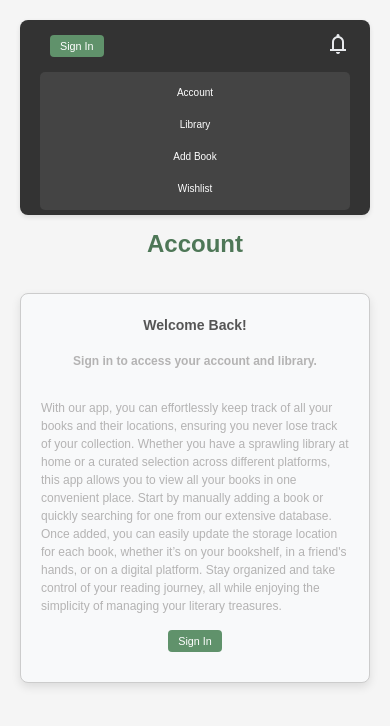
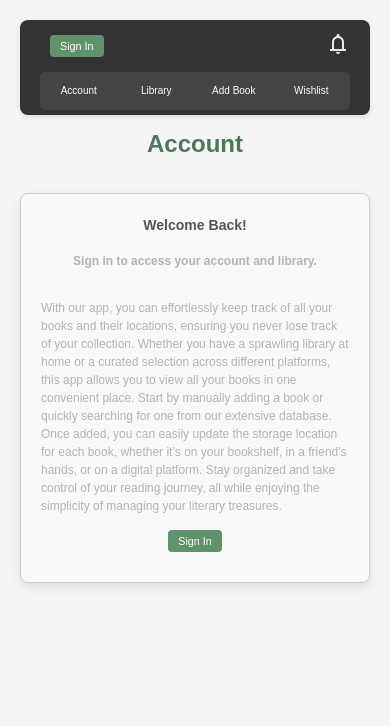
Before and after one commit to MandiSolone/book_tracker, a React (Create React App) app in the folder src/client/: page / in a window 390 px wide. Shown: the top 726 px of the page. Built offline with nearby package versions, Linux system fonts and the light colour scheme; no server answers.

Commit message:
library item css

```diff
--- a/src/client/src/components/BookList.module.css
+++ b/src/client/src/components/BookList.module.css
@@ -6,7 +6,8 @@
   display: flex;
   flex-wrap: wrap; /* Allows items to wrap onto the next line */
   min-width: 300px; /* Minimum width for the container */
-  overflow-x: auto; /* Allow horizontal scrolling if items overflow */
+  overflow: hidden; /* Prevents overflow */
+  justify-content: center; /* Center items horizontally */
 }
 
 .header {
@@ -19,7 +20,7 @@
 .list {
   display: flex; /* Use flexbox for alignment */
   flex-wrap: wrap; /* Allow items to wrap onto the next line */
-  justify-content: flex-start; /* Align items to the start */
+  justify-content: center; /* Center items horizontally */
   margin: 0;
   padding: 0;
   list-style: none; /* Remove default list styling */
@@ -29,13 +30,14 @@
   display: flex; /* Use flexbox for item layout */
   flex-direction: row; /* Align items side by side */
   align-items: center; /* Center items vertically */
-  flex: 1 1 calc(30% - 15px);
-  margin: 5px;
+  flex: 1 1 calc(30% - 10px);
+  margin: 3px;
   box-shadow: 0 2px 5px rgba(0, 0, 0, 0.1);
   border-radius: 5px;
   padding: 10px;
   background: #fffafa;
   transition: transform 0.2s; /* Hover effect */
+  box-sizing: border-box; /* Include padding and border in width */
 }
 
 .item:hover {
@@ -43,8 +45,6 @@
 }
 
 .image {
-  /* width: 128px;
-  height: 193px;  */
   width: 50px; /* Reduced size for better fit */
   height: 75px; /* Reduced size for better fit */
   margin-right: 15px;
@@ -75,5 +75,6 @@
 @media (max-width: 480px) {
   .item {
     flex: 1 1 calc(100% - 10px); /* One item per row on mobile */
+    margin: 5px 0; /* Adjust margin for vertical spacing */
   }
 }
--- a/src/client/src/components/NavBar.module.css
+++ b/src/client/src/components/NavBar.module.css
@@ -47,6 +47,7 @@
   padding: 5px 0;
   border-radius: 5px;
   width: 100%; /* Ensure it takes full width */
+  flex-wrap: wrap; /* Allow items to wrap if needed */
 }
 
 .linkContainer a {
@@ -63,7 +64,6 @@
   background-color: #555;
 }
 
-
 /* Media queries for responsive design */
 @media (max-width: 600px) {
   .navbar {
@@ -75,11 +75,11 @@
   }
 
   .linkContainer {
-    flex-direction: column; /* Stack links vertically */
+    flex-wrap: nowrap; /* Keep links in a row */
   }
 
-  .nav a {
-    padding: 6px 10px;
+  .linkContainer a {
+    padding: 6px 8px; /* Reduce padding on smaller screens */
   }
 }
 
@@ -90,7 +90,10 @@
   }
 
   .linkContainer {
-    flex-direction: column; /* Stack links vertically */
-    padding: 10px; /* Increase padding for better spacing */
+    padding: 5px; /* padding for better spacing */
+  }
+
+  .linkContainer a {
+    font-size: 8px; /* Reduce font size for very small screens */
   }
 }
```
Also changed, not shown: 1 other file (tests, documents, lock files or other folders). Lines whose indentation alone changed are shown as unchanged.
